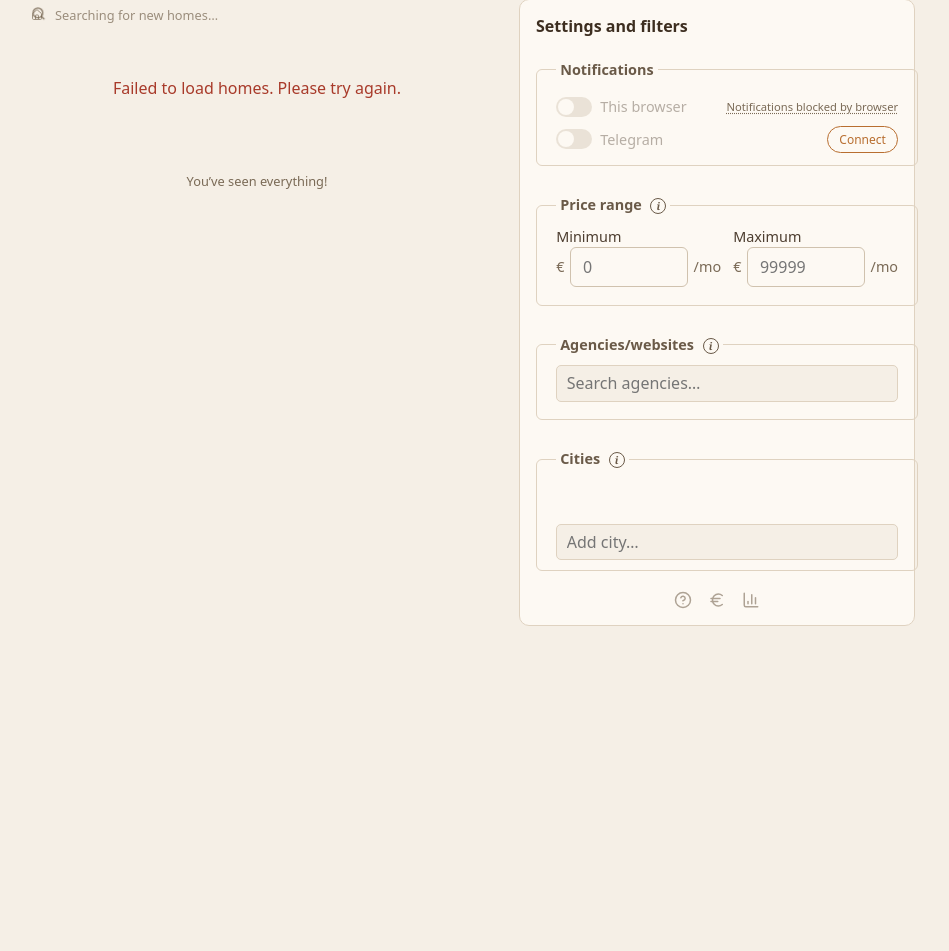
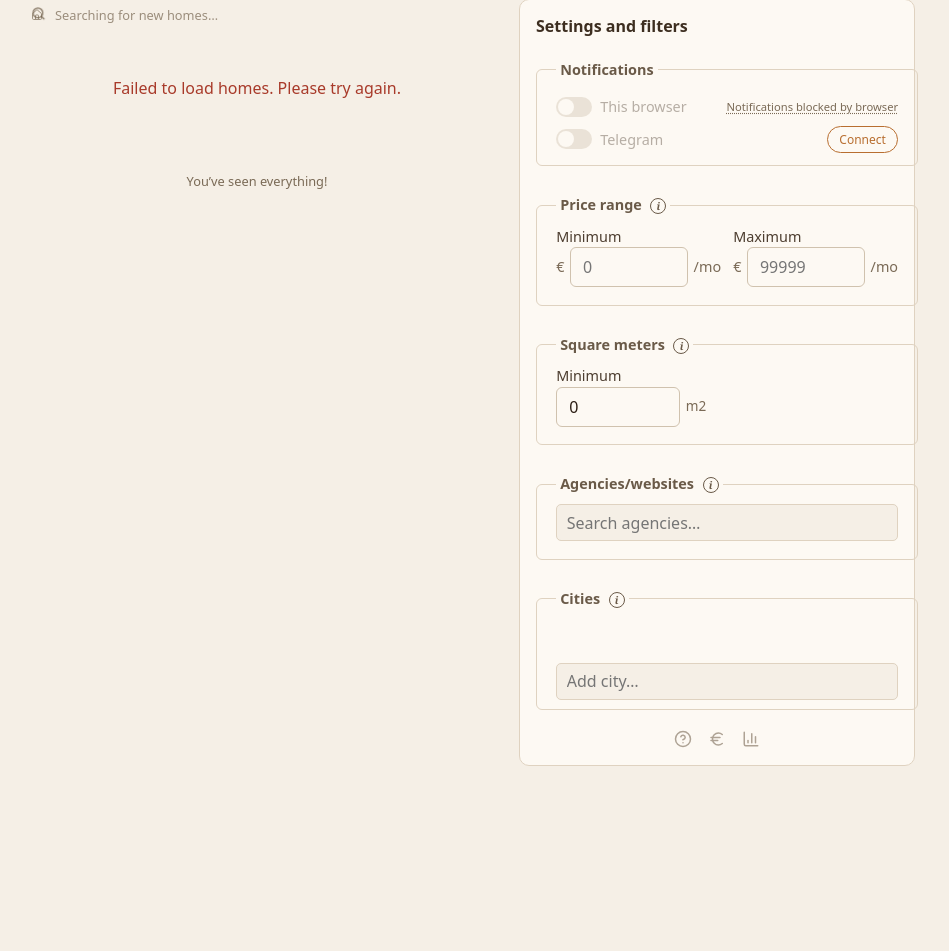
Before and after one commit to wtfloris/hestia, a Flask app: template web/templates/dashboard.html in a window 1280 px wide. Shown: the part 139-1090 px from the top of the page, without its empty margins (175-1124 px from the left). Before the commit the page ends 765 px from the top, so only its background shows below. Run offline with Flask 3, Linux system fonts and the light colour scheme; the template is opened without the code that fills it, so the values that code supplies are empty; some libraries are stand-ins or nearby versions.

Commit message:
web sqm filter

```diff
--- a/web/hestia_web/app.py
+++ b/web/hestia_web/app.py
@@ -220,12 +220,15 @@
 def set_session_cookie(response, email: str):
     """Set a signed session cookie containing the user's email."""
     value = serializer.dumps(email, salt="email-session")
+    # In dev we often run over plain HTTP; don't mark cookies secure in that case,
+    # otherwise the browser won't persist the session after /auth.
+    cookie_secure = bool(getattr(request, "is_secure", False))
     response.set_cookie(
         SESSION_COOKIE_NAME,
         value,
         max_age=SESSION_MAX_AGE,
         httponly=True,
-        secure=True,
+        secure=cookie_secure,
         samesite="Lax",
     )
     return response
@@ -791,6 +794,7 @@
                                telegram_enabled = %s,
                                filter_min_price = %s,
                                filter_max_price = %s,
+                               filter_min_sqm = %s,
                                filter_cities = %s,
                                filter_agencies = %s
                            WHERE id = %s""",
@@ -799,6 +803,7 @@
                             telegram_row["telegram_enabled"],
                             telegram_row["filter_min_price"],
                             telegram_row["filter_max_price"],
+                            telegram_row.get("filter_min_sqm", 0),
                             psycopg2.extras.Json(telegram_row["filter_cities"]),
                             psycopg2.extras.Json(telegram_row["filter_agencies"]),
                             email_only_row["id"],
@@ -849,6 +854,7 @@
     notifications_enabled = "notifications_enabled" in request.form
     min_price = request.form.get("min_price", "").strip() or None
     max_price = request.form.get("max_price", "").strip() or None
+    min_sqm = request.form.get("min_sqm", "").strip() or None
 
     filter_cities = psycopg2.extras.Json([c.lower() for c in request.form.getlist("filter_cities")])
     submitted_agencies = request.form.getlist("filter_agencies")
@@ -861,11 +867,20 @@
         max_price = int(max_price) if max_price is not None else None
     except (ValueError, TypeError):
         max_price = None
+    try:
+        min_sqm = int(min_sqm) if min_sqm is not None else None
+    except (ValueError, TypeError):
+        min_sqm = None
 
     if min_price is not None:
         min_price = max(0, min(min_price, 99999))
     if max_price is not None:
         max_price = max(0, min(max_price, 99999))
+    if min_sqm is not None:
+        min_sqm = max(0, min(min_sqm, 2000))
+    else:
+        # DB column is NOT NULL; treat missing/invalid as "no sqm filter".
+        min_sqm = 0
 
     try:
         with get_db() as conn:
@@ -900,11 +915,12 @@
                     SET telegram_enabled = %s,
                         filter_min_price = %s,
                         filter_max_price = %s,
+                        filter_min_sqm = %s,
                         filter_cities = %s,
                         filter_agencies = %s
                     WHERE email_address = %s
                     """,
-                    (notifications_enabled, min_price, max_price, filter_cities, filter_agencies, request.email),
+                    (notifications_enabled, min_price, max_price, min_sqm, filter_cities, filter_agencies, request.email),
                 )
 
     except psycopg2.Error as e:
@@ -941,7 +957,7 @@
         with get_db() as conn:
             with conn.cursor(cursor_factory=psycopg2.extras.RealDictCursor) as cur:
                 cur.execute(
-                    "SELECT filter_min_price, filter_max_price, filter_cities, filter_agencies FROM hestia.subscribers WHERE email_address = %s",
+                    "SELECT filter_min_price, filter_max_price, filter_min_sqm, filter_cities, filter_agencies FROM hestia.subscribers WHERE email_address = %s",
                     (request.email,),
                 )
                 sub = cur.fetchone()
@@ -950,6 +966,7 @@
 
                 min_price = sub["filter_min_price"]
                 max_price = sub["filter_max_price"]
+                min_sqm = sub.get("filter_min_sqm", 0) or 0
                 cities = sub["filter_cities"] or []
                 agencies = sub["filter_agencies"] or []
 
@@ -967,6 +984,11 @@
                     conditions.append("h.agency = ANY(%s)")
                     params.append(agencies)
 
+                if min_sqm > 0:
+                    # Don't exclude listings with unknown sqm (-1); users may still want to see them.
+                    conditions.append("(h.sqm = -1 OR h.sqm >= %s)")
+                    params.append(min_sqm)
+
                 where = " AND ".join(conditions)
 
                 cur.execute(
@@ -982,6 +1004,7 @@
                         h.address,
                         h.city,
                         h.price,
+                        h.sqm,
                         COALESCE(t.user_info->>'agency', h.agency) AS agency,
                         h.date_added
                     FROM hestia.homes h
--- a/web/static/base.js
+++ b/web/static/base.js
@@ -70,6 +70,10 @@
         'price_max_label': 'Maximum',
         'price_suffix': '/mo',
         'price_warning': 'Minimum is higher than maximum',
+        'sqm_legend': 'Square meters',
+        'sqm_info': "Only show homes with at least this many square meters (when available). Homes with unknown size will still be shown so you don't miss results.",
+        'sqm_min_label': 'Minimum',
+        'sqm_suffix': 'm2',
         'agencies_legend': 'Agencies/websites',
         'agencies_info': "Only search for homes from these agencies/websites.<br><br>Something missing? It\'s possible that the integration with a website is broken. The website will be temporarily unavailable until a fix can be deployed.",
         'agencies_search': 'Search agencies\u2026',
@@ -159,6 +163,10 @@
         'price_max_label': 'Maximum',
         'price_suffix': '/mnd',
         'price_warning': 'Minimum is hoger dan maximum',
+        'sqm_legend': 'Vierkante meters',
+        'sqm_info': 'Toon alleen woningen met minimaal dit aantal vierkante meters (wanneer beschikbaar). Woningen met onbekende grootte worden nog steeds getoond zodat je niets mist.',
+        'sqm_min_label': 'Minimum',
+        'sqm_suffix': 'm2',
         'agencies_legend': 'Makelaars/websites',
         'agencies_info': 'Zoek alleen woningen van deze makelaars/websites.<br><br>Ontbreekt er eentje? Het kan zijn dat de integratie met een website stuk is. De website is dan tijdelijk niet beschikbaar tot het probleem is opgelost.',
         'agencies_search': 'Zoek makelaars\u2026',
--- a/web/static/dashboard.js
+++ b/web/static/dashboard.js
@@ -620,9 +620,10 @@
     function buildHomesSignature(formData) {
         var min = formData.get('min_price') || '';
         var max = formData.get('max_price') || '';
+        var minsqm = formData.get('min_sqm') || '';
         var cities = formData.getAll('filter_cities').slice().sort().join(',');
         var agencies = formData.getAll('filter_agencies').slice().sort().join(',');
-        return [min, max, cities, agencies].join('|');
+        return [min, max, minsqm, cities, agencies].join('|');
     }
 
     // Initialize signature so the first save doesn't trigger a refresh
@@ -639,6 +640,7 @@
         var formData = new FormData(form);
         if (!formData.get('min_price')) formData.set('min_price', '0');
         if (!formData.get('max_price')) formData.set('max_price', '99999');
+        if (!formData.get('min_sqm')) formData.set('min_sqm', '0');
         var newSignature = buildHomesSignature(formData);
         var refreshHomes = lastHomesSignature !== null && newSignature !== lastHomesSignature;
         fetch('/dashboard/filters', {
@@ -752,6 +754,8 @@
     var maxInput = form.querySelector('input[name="max_price"]');
     if (minInput) minInput.addEventListener('input', debouncedSave);
     if (maxInput) maxInput.addEventListener('input', debouncedSave);
+    var minSqmInput = form.querySelector('input[name="min_sqm"]');
+    if (minSqmInput) minSqmInput.addEventListener('input', debouncedSave);
 
     if (errorTop) errorTop.addEventListener('click', performSave);
     if (errorBottom) errorBottom.addEventListener('click', performSave);
@@ -907,10 +911,22 @@
     var meta = document.createElement('div');
     meta.className = 'home-card-meta';
 
+    var metaLeft = document.createElement('span');
+    metaLeft.className = 'home-card-meta-left';
+
     var price = document.createElement('span');
     price.className = 'home-card-price';
     price.textContent = home.price >= 0 ? '\u20AC' + home.price : '';
-    meta.appendChild(price);
+    metaLeft.appendChild(price);
+
+    if (typeof home.sqm === 'number' && home.sqm > 0) {
+        var sqm = document.createElement('span');
+        sqm.className = 'home-card-sqm';
+        sqm.textContent = home.sqm + ' m2';
+        metaLeft.appendChild(sqm);
+    }
+
+    meta.appendChild(metaLeft);
 
     if (home.agency) {
         var agency = document.createElement('span');
--- a/web/static/style.css
+++ b/web/static/style.css
@@ -261,6 +261,10 @@
 .price-row label { flex: 1; }
 .price-input { display: flex; align-items: center; gap: 0.35rem; }
 .price-input input[type="number"] { width: auto; flex: 1; min-width: 0; }
+.unit-row { display: flex; gap: 0.75rem; flex-wrap: wrap; }
+.unit-input { display: flex; align-items: center; gap: 0.35rem; }
+.unit-input input[type="number"] { width: auto; flex: 1; min-width: 0; }
+.unit-suffix { color: var(--subtitle); font-size: 0.85rem; }
 .price-prefix, .price-suffix { color: var(--subtitle); font-size: 0.9rem; white-space: nowrap; }
 .price-row input[type="number"]::-webkit-outer-spin-button,
 .price-row input[type="number"]::-webkit-inner-spin-button { -webkit-appearance: none; margin: 0; }
@@ -996,9 +1000,20 @@
     margin-top: 0.25rem;
     font-size: 0.85rem;
 }
+.home-card-meta-left {
+    display: inline-flex;
+    align-items: baseline;
+    gap: 0.5rem;
+    min-width: 0;
+}
 .home-card-price {
     font-weight: 700;
     color: var(--primary);
+}
+.home-card-sqm {
+    color: var(--subtitle);
+    font-size: 0.8rem;
+    white-space: nowrap;
 }
 .home-card-agency {
     color: var(--legend);
--- a/web/templates/dashboard.html
+++ b/web/templates/dashboard.html
@@ -75,6 +75,18 @@
                                 </label>
                             </div>
                             <p class="price-warning" style="display:none;color:var(--danger);font-size:0.85rem;margin:0.35rem 0 0" data-i18n="price_warning">Minimum is higher than maximum</p>
+                        </fieldset>
+                        <fieldset>
+                            <legend><span data-i18n="sqm_legend">Square meters</span> <button type="button" class="info-btn" data-info-key="sqm_info" data-info="Only show homes with at least this many square meters (when available). Homes with unknown size will still be shown so you don't miss results."><span>i</span><span class="info-bubble"></span></button></legend>
+                            <div class="unit-row">
+                                <label>
+                                    <span data-i18n="sqm_min_label">Minimum</span>
+                                    <div class="unit-input">
+                                        <input type="number" name="min_sqm" value="{{ subscriber.filter_min_sqm or 0 }}" placeholder="0" min="0" max="2000" step="1" inputmode="numeric">
+                                        <span class="unit-suffix" data-i18n="sqm_suffix">m2</span>
+                                    </div>
+                                </label>
+                            </div>
                         </fieldset>
                         <fieldset>
                             <legend><span data-i18n="agencies_legend">Agencies</span> <button type="button" class="info-btn" data-info-key="agencies_info" data-info="Hestia will only send you homes from these agencies.&lt;br&gt;&lt;br&gt;Agency missing? It's possible that an integration with an agency website is broken. The agency will be temporarily unavailable until a fix can be deployed."><span>i</span><span class="info-bubble"></span></button></legend>
```
Also changed, not shown: web/tests/test_app.py (+51 -11 lines).
